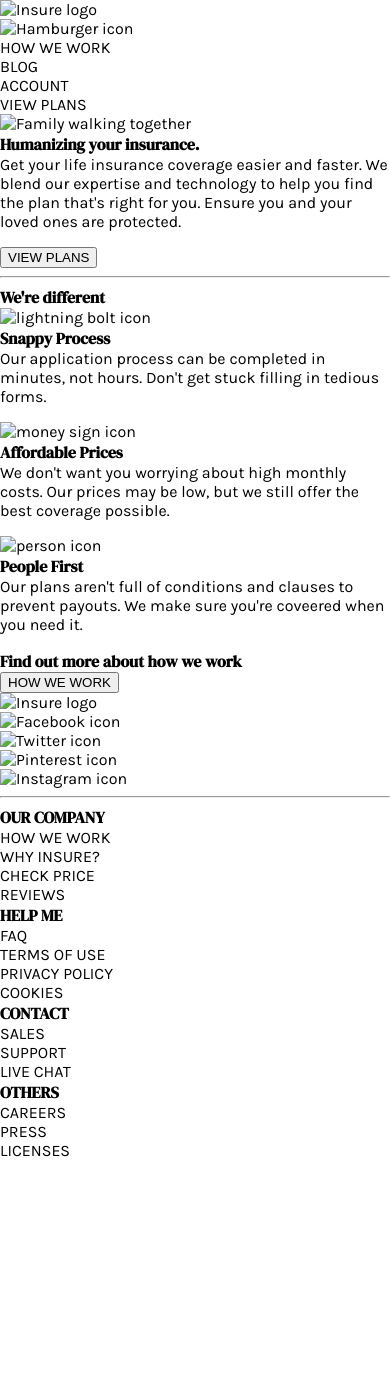
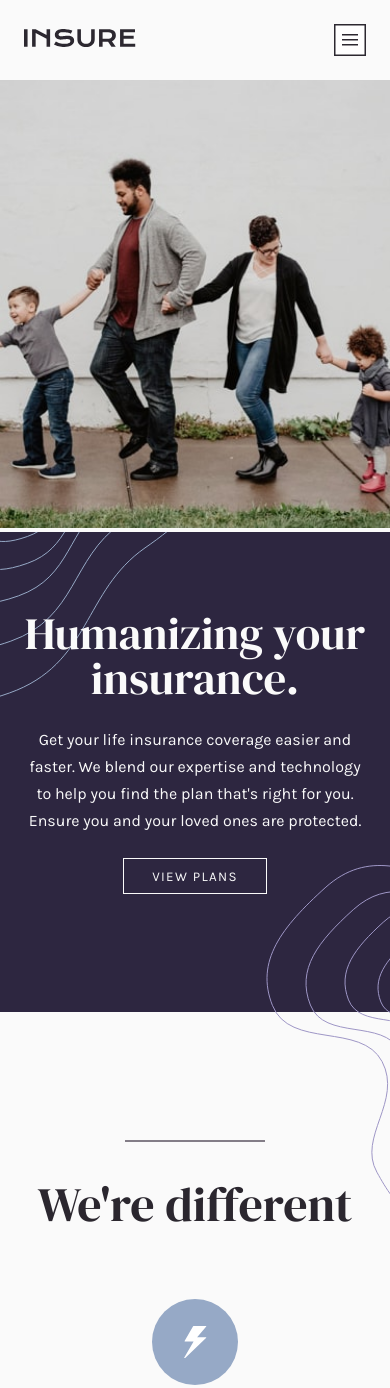
Before and after one commit to o-ashour/insure-landing-page, a website built with Parcel: page src/index.html in a window 390 px wide. Shown: the top 1388 px of the page. Before the commit the page ends 1160 px from the top, so only its background shows below. Built offline with nearby package versions, Linux system fonts and the light colour scheme.

Commit message:
added mobile styles

```diff
--- a/src/index.html
+++ b/src/index.html
@@ -9,22 +9,20 @@
 </head>
 <body>
   <header>
-    <div class="logo"><img src="" alt="Insure logo"></div>
-    <img src="" alt="Hamburger icon" class="nav-menu-icon">
+    <div class="logo"><img src="./images/logo.svg" alt="Insure logo"></div>
+    <img src="./images/icon-hamburger.svg" alt="Hamburger icon" class="nav-menu-icon">
     <nav>
       <ul>
-        <li>HOW WE WORK</li>
-        <li>BLOG</li>
-        <li>ACCOUNT</li>
-        <li>VIEW PLANS</li>
+        <a href="#"><li>HOW WE WORK</li></a>
+        <a href="#"><li>BLOG</li></a>
+        <a href="#"><li>ACCOUNT</li></a>
+        <a href="#"><li>VIEW PLANS</li></a>
       </ul>
     </nav>
   </header>
-  <div class="hero-plans">
-    <div class="hero-img">
-      <img src="" alt="Family walking together">
-    </div>
-    <div class="plans-intro">
+  <div class="intro">
+    <img class="hero-img" src="./images/image-intro-mobile.jpg" alt="Family walking together">
+    <div class="plans">
       <h1>Humanizing your insurance.</h1>
       <p>Get your life insurance coverage easier and faster. We blend our expertise and technology to help you find the plan that's right for you. Ensure you and your loved ones are protected.</p>
       <a href="#"><button>VIEW PLANS</button></a>
@@ -34,67 +32,67 @@
     <hr>
     <h2>We're different</h2>
     <div class="selling-point">
-      <img class="pitch-icon" src="" alt="lightning bolt icon">
+      <img class="pitch-icon" src="./images/icon-snappy-process.svg" alt="lightning bolt icon">
       <h4>Snappy Process</h4>
       <p>Our application process can be completed in minutes, not hours. Don't get stuck filling in tedious forms.</p>
     </div>
     <div class="selling-point">
-      <img class="pitch-icon" src="" alt="money sign icon">
+      <img class="pitch-icon" src="./images/icon-affordable-prices.svg" alt="money sign icon">
       <h4>Affordable Prices</h4>
       <p>We don't want you worrying about high monthly costs. Our prices may be low, but we still offer the best coverage possible.</p>
     </div>
     <div class="selling-point">
-      <img class="pitch-icon" src="" alt="person icon">
+      <img class="pitch-icon" src="./images/icon-people-first.svg" alt="person icon">
       <h4>People First</h4>
-      <p>Our plans aren't full of conditions and clauses to prevent payouts. We make sure you're coveered when you need it.</p>
+      <p>Our plans aren't full of conditions and clauses to prevent payouts. We make sure you're covered when you need it.</p>
     </div>
-    <div class="how-we-work-intro">
+    <div class="how-we-work">
       <h3>Find out more about how we work</h3>
       <a href="#"><button>HOW WE WORK</button></a>
     </div>
   </section>
   <footer>
-    <div class="logo"><img src="" alt="Insure logo"></div>
+    <div class="logo"><img src="./images/logo.svg" alt="Insure logo"></div>
     <ul class="social-links">
-      <li><img class="social-icon" src="" alt="Facebook icon"></li>
-      <li><img class="social-icon" src="" alt="Twitter icon"></li>
-      <li><img class="social-icon" src="" alt="Pinterest icon"></li>
-      <li><img class="social-icon" src="" alt="Instagram icon"></li>
+      <li><a href="#"><img class="social-icon" src="./images/icon-facebook.svg" alt="Facebook icon"></a></li>
+      <li><a href="#"><img class="social-icon" src="./images/icon-twitter.svg" alt="Twitter icon"></a></li>
+      <li><a href="#"><img class="social-icon" src="./images/icon-pinterest.svg" alt="Pinterest icon"></a></li>
+      <li><a href="#"><img class="social-icon" src="./images/icon-instagram.svg" alt="Instagram icon"></a></li>
     </ul>
     <hr>
     <div class="site-map">
       <div class="link-section">
         <h5>OUR COMPANY</h5>
         <ul>
-          <li>HOW WE WORK</li>
-          <li>WHY INSURE?</li>
-          <li>CHECK PRICE</li>
-          <li>REVIEWS</li>
+          <li><a href="#">HOW WE WORK</a></li>
+          <li><a href="#">WHY INSURE?</a></li>
+          <li><a href="#">CHECK PRICE</a></li>
+          <li><a href="#">REVIEWS</a></li>
         </ul>
       </div>
       <div class="link-section">
         <h5>HELP ME</h5>
         <ul>
-          <li>FAQ</li>
-          <li>TERMS OF USE</li>
-          <li>PRIVACY POLICY</li>
-          <li>COOKIES</li>
+          <li><a href="#">FAQ</a></li>
+          <li><a href="#">TERMS OF USE</a></li>
+          <li><a href="#">PRIVACY POLICY</a></li>
+          <li><a href="#">COOKIES</a></li>
         </ul>
       </div>
       <div class="link-section">
         <h5>CONTACT</h5>
         <ul>
-          <li>SALES</li>
-          <li>SUPPORT</li>
-          <li>LIVE CHAT</li>
+          <li><a href='#'>SALES</a></li>
+          <li><a href='#'>SUPPORT</a></li>
+          <li><a href='#'>LIVE CHAT</a></li>
         </ul>
       </div>
       <div class="link-section">
         <h5>OTHERS</h5>
         <ul>
-          <li>CAREERS</li>
-          <li>PRESS</li>
-          <li>LICENSES</li>
+          <li><a href='#'>CAREERS</a></li>
+          <li><a href='#'>PRESS</a></li>
+          <li><a href='#'>LICENSES</a></li>
         </ul>
       </div>
     </div>
--- a/src/scss/_config.scss
+++ b/src/scss/_config.scss
@@ -21,3 +21,7 @@ $font-weights: (
   'regular': 400,
   'bold': 700
 );
+
+@function weight($weight-name) {
+  @return map-get($font-weights, $weight-name)
+};
--- a/src/scss/_resets.scss
+++ b/src/scss/_resets.scss
@@ -45,3 +45,7 @@ ul {
 p {
   margin-top: 0;
 }
+
+a, a:visited {
+  text-decoration: none;
+}
--- a/src/scss/main.scss
+++ b/src/scss/main.scss
@@ -3,6 +3,17 @@
 
 body {
   font-family: 'Karla', sans-serif;
+  font-size: $base-text;
+  background: $neutral-3;
+}
+
+button {
+  font-family: 'Karla', sans-serif;
+  background: transparent;
+  color: $neutral-3;
+  border: 0.1em solid $neutral-3;
+  padding: 0.7em 2.1em;
+  letter-spacing: 0.1em;
 }
 
 h1,
@@ -13,3 +24,154 @@ h5,
 h6 {
   font-family: 'DM Serif Display', serif;
 }
+
+header {
+  display: flex;
+  justify-content: space-between;
+  align-items: center;
+  margin: 1.5em;
+
+  nav {
+    display: none;
+  }
+}
+
+.intro {
+  .hero-img {
+    width: 100%;
+    height: 28em;
+    object-fit: cover;
+  }
+
+  .plans {
+    min-height: 30em;
+    position: relative;
+    background: $primary-1;
+    background-image: url(../images/bg-pattern-intro-left-mobile.svg);
+    background-position: left top;
+    background-repeat: no-repeat;
+    color: $neutral-3;
+    padding: 5em 1.4em 4em 1.4em;
+    text-align: center;
+  }
+
+  .plans::after {
+    content: '';
+    background: url(../images/bg-pattern-intro-right-mobile.svg) no-repeat right 20.8em;
+    position: absolute;
+    width: 100%;
+    height: 42em;
+    top: 0;
+    right: 0;
+  }
+
+  h1 {
+    font-size: 2.8rem;
+    font-weight: weight('regular');
+    line-height: 1;
+  }
+
+  p {
+    margin: 1.5em 0;
+    line-height: 1.7;
+  }
+}
+
+.pitch {
+  margin-top: 8em;
+  padding: 0 1.5em;
+
+  hr {
+    width: 41%;
+    border: 0.01em solid $neutral-2;
+  }
+
+  h2 {
+    font-size: 3rem;
+    font-weight: weight('regular');
+    text-align: center;
+    margin-top: 0.6em;
+    margin-bottom: 1.3em;
+  }
+
+  h4, h2 {
+    color: $neutral-1;
+  }
+
+  h4 {
+    font-size: 1.7rem;
+    font-weight: weight('regular');
+    margin-top: 1em;
+    margin-bottom: 0.7em;
+  }
+
+  .selling-point {
+    margin-top: 3.5em;
+    text-align: center;
+  }
+
+  p {
+    color: $neutral-2;
+    line-height: 1.6;
+  }
+
+  .how-we-work {
+    display: flex;
+    flex-direction: column;align-items: center;
+    background: $primary-1 url(../images/bg-pattern-how-we-work-mobile.svg) right -3em no-repeat;
+    color: $neutral-3;
+    min-height: 18em;
+    margin-top: 8em;
+    padding: 3.5em 2em;
+  }
+
+  h3 {
+    font-size: 2.25rem;
+    font-weight: weight('regular');
+    text-align: center;
+    line-height: 1;
+    margin-bottom: auto;
+  }
+}
+
+footer {
+  text-align: center;
+  margin-top: 12em;
+  padding: 1em 1.35em;
+
+  .social-links {
+    margin-top: 1.65em;
+    margin-bottom: 2.25em;
+
+    li {
+      padding: 0.1em 0.35em;
+      display: inline-block;
+    }
+  }
+
+  hr {
+    border: 0.01em solid hsla(276, 4%, 51%, 0.47);
+  }
+
+  .site-map {
+    font-size: 0.85rem;
+    margin-top: 2.5em;
+    letter-spacing: 0.09em;
+
+    h5 {
+      font-family: 'Karla', sans-serif;
+      font-weight: weight('regular');
+      color: $neutral-2;
+      margin: 1em 0;
+      margin: 2.5em 0;
+    }
+
+    a, a:visited {
+      color: $neutral-1;
+    }
+
+    li {
+      margin-bottom: 0.95em;
+    }
+  }
+}
```
Also changed, not shown: dist/bg-pattern-how-we-work-mobile.6d6df3aa.svg (added), dist/bg-pattern-intro-left-mobile.7e587940.svg (added), dist/bg-pattern-intro-right-mobile.74cf170a.svg (added), dist/icon-affordable-prices.a548df19.svg (added), dist/icon-facebook.db88fd38.svg (added), dist/icon-hamburger.cb455b0f.svg (added), dist/icon-instagram.55128b72.svg (added), dist/icon-people-first.5d200fe9.svg (added), dist/icon-pinterest.6b47e241.svg (added), dist/icon-snappy-process.52fb79bc.svg (added), dist/icon-twitter.9dcd00ee.svg (added), dist/image-intro-mobile.6d8a140c.jpg (added), dist/index.html, dist/logo.236e4034.svg (added), 5 other files.
